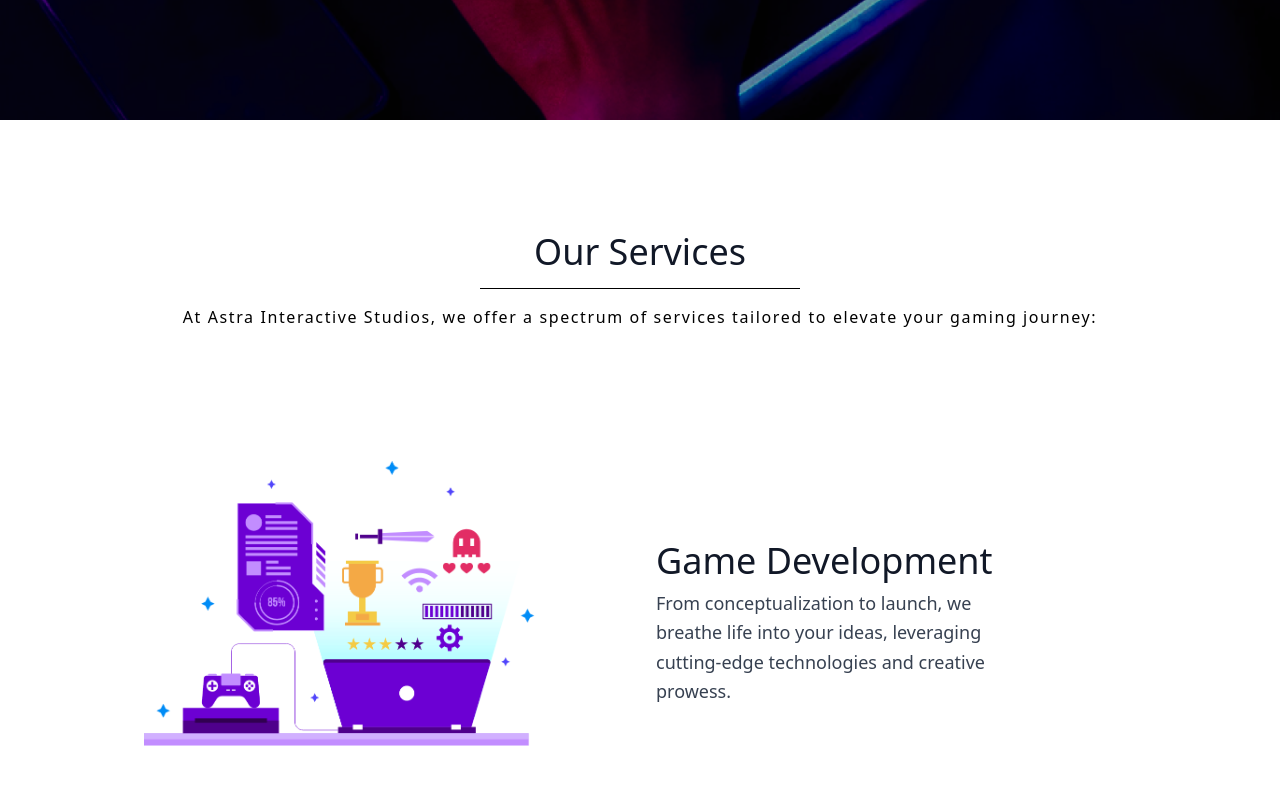
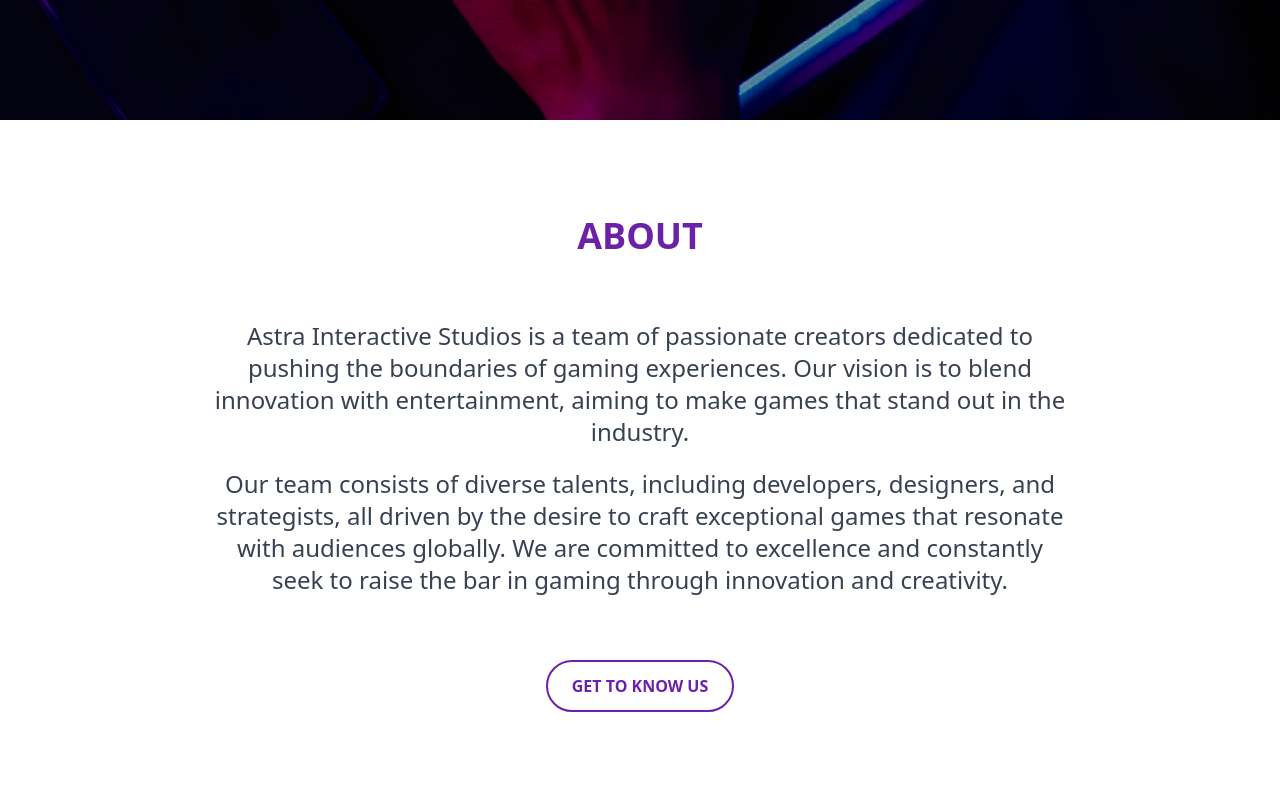
Before and after one commit to mgguild/ai-games, a Next.js app: page / in a window 1280 px wide. Shown: the part 680-1480 px from the top of the page. Built offline with nearby package versions, Linux system fonts and the light colour scheme.

Commit message:
Add new aboutpage v2.0 #31

```diff
--- a/src/app/about/AboutUs.tsx
+++ b/src/app/about/AboutUs.tsx
@@ -2,17 +2,27 @@ import React from "react";
 
 const AboutUs = () => {
   return (
-    <section id="about_us" className="text-gray-700 body-font min-h-screen w-screen flex justify-center"> {/* Updated */}
-      <div className="container px-16 pt-40 pb-24 mx-auto">
-        <div className="flex flex-wrap w-full mb-1 flex-col items-center text-center relative">
-          <h1 className="title-font sm:text-4xl text-5xl mb-4 font-medium text-gray-900">About Us</h1>
-          <div className="inline-block border-t border-black w-1/4 mb-2"></div>
-          <div className="absolute top-0 -left-12 w-72 h-72 bg-gray-200 rounded-full mix-blend-multiply filter opacity-100 animate-blob"></div>
-          <div className="absolute top-0 -right-4 w-72 h-72 bg-gray-300 rounded-full mix-blend-multiply filter  opacity-100 animate-blob animation-delay-2000"></div>
-          <div className="absolute -bottom-8 left-20 w-72 h-72 bg-gray-400 rounded-full mix-blend-multiply filter  opacity-100 animate-blob animation-delay-4000"></div>
-          <p className="lg:w-7/12 w-full leading-relaxed text-xl font-medium mb-5 text-center">Astra Interactive Studios is a team of passionate creators dedicated to pushing the boundaries of gaming experiences. Our vision is to blend innovation with entertainment, aiming to make games that stand out in the industry.</p>
-          <p className="lg:w-7/12 w-full leading-relaxed text-xl font-medium text-center">Our team consists of diverse talents, including developers, designers, and strategists, all driven by the desire to craft exceptional games that resonate with audiences globally. We are committed to excellence and constantly seek to raise the bar in gaming through innovation and creativity.</p>
+    <section id="about_us" className="text-gray-700 body-font  w-screen flex justify-center">
+
+      <div className="container sm:px-0 px-8 py-24 mx-auto">
+        <div className="flex flex-wrap w-full mb-1 flex-col items-center text-center">
+          <h1 className="title-font sm:text-4xl text-4xl mb-16 font-bold text-purple-800">
+            ABOUT
+          </h1>
+          <p className="sm:px-0 px-3 lg:w-4/6 w-full leading-relaxed lg:text-2xl sm:text-xl text-xl text-based font-medium mb-5">
+          Astra Interactive Studios is a team of passionate creators dedicated to pushing the boundaries of gaming experiences.
+          Our vision is to blend innovation with entertainment, aiming to make games that stand out in the industry.
+          </p>
+          <p className="sm:px-0 px-3 lg:w-4/6 w-full leading-relaxed lg:text-2xl sm:text-xl text-xl text-based font-medium">
+          Our team consists of diverse talents, including developers, designers, and strategists, all driven by the desire
+          to craft exceptional games that resonate with audiences globally. We are committed to excellence and constantly
+          seek to raise the bar in gaming through innovation and creativity.
+          </p>
+          <button className="mt-16 bg-transparent font-bold text-purple-800 border-2 border-purple-800 rounded-full py-3 px-6 transition-colors duration-300 hover:bg-purple-500 hover:text-white">
+            GET TO KNOW US
+          </button>
         </div>
+
       </div>
     </section>
   );
--- a/src/app/page.tsx
+++ b/src/app/page.tsx
@@ -8,14 +8,14 @@ export default function Hero() {
   return (
     <>
       <Home/>
+      <div id="about_us">
+        <AboutUs />
+      </div>
       <div id="services">
         <Services />
       </div>
       <div id="games">
         <Games />
-      </div>
-      <div id="about_us">
-        <AboutUs />
       </div>
       <div id="contact_us">
         <ContactUs />
```
Also changed, not shown: public/ais_logo_blk.png (deleted), public/ais_logo_wht.png (deleted).
